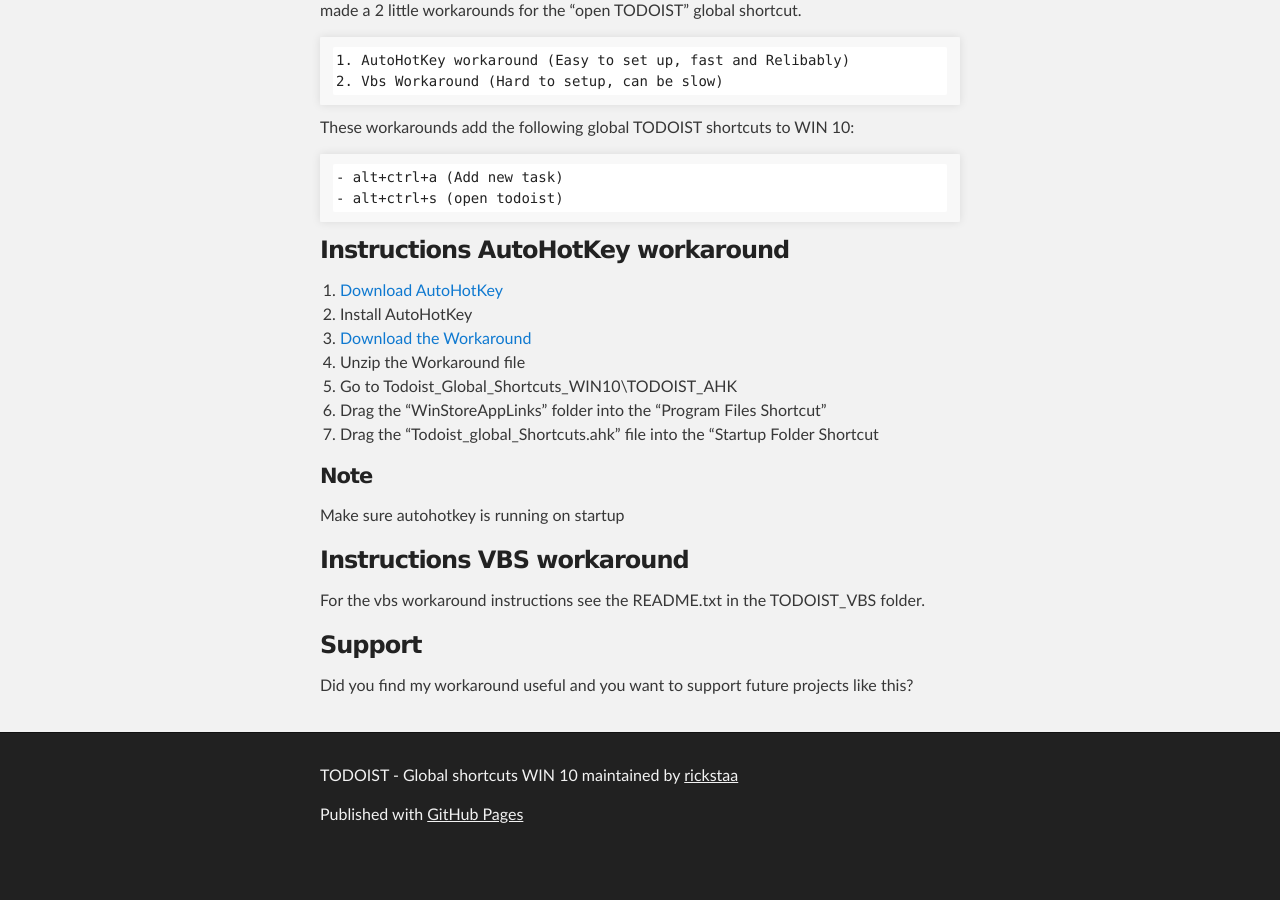
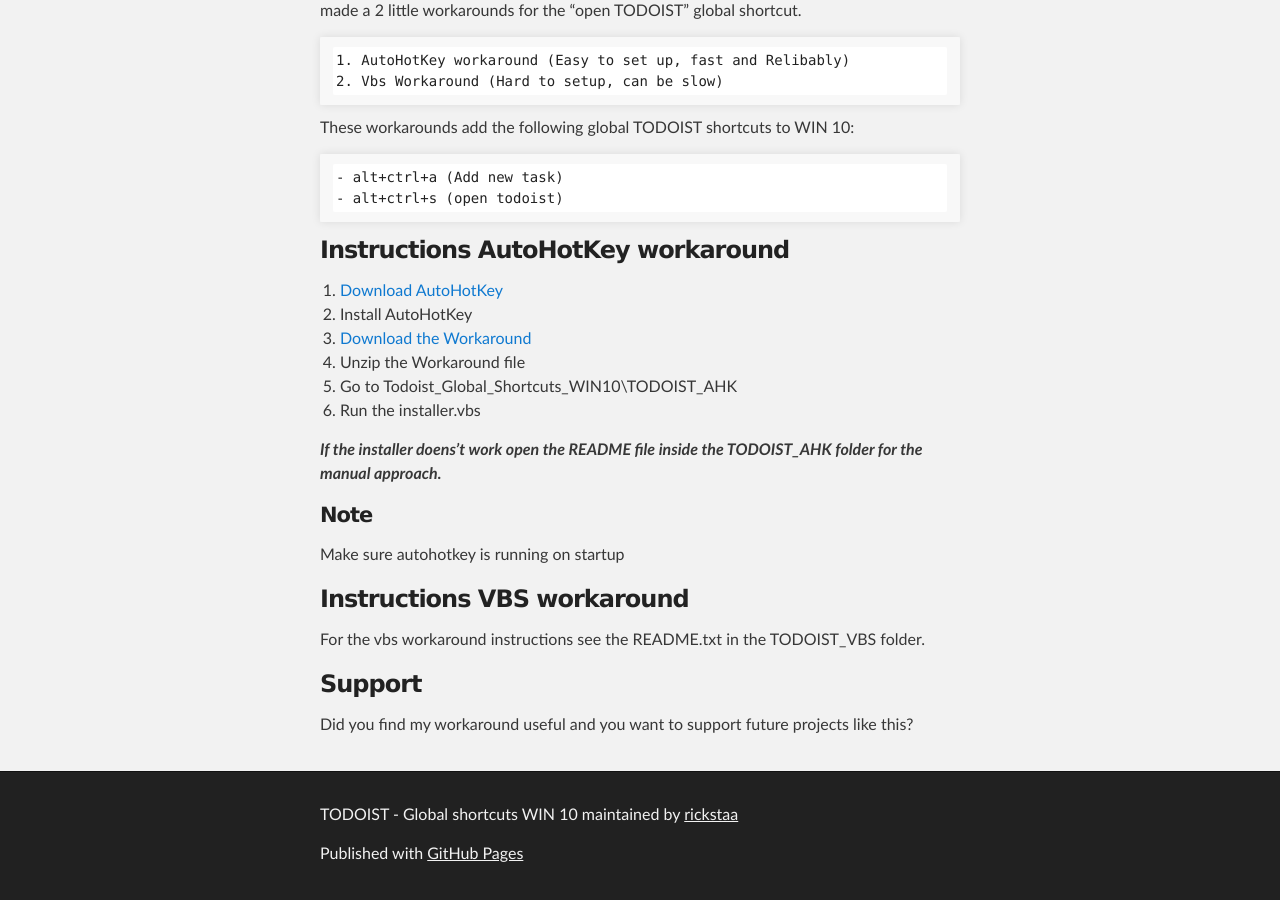
Before and after one commit to rickstaa/todoist-global-shortcuts-WIN10, a Jekyll site: the page built from index.md, in a window 1280 px wide and 900 px high, scrolled down 576 px. Built offline with Jekyll 4.4.1, drawn with Linux system fonts in a browser that asks for light colours; our own code applies the rules of GitHub Pages for plain Markdown files; a script that is not in the unit is left out; before the commit the page ends 1437 px from its top, so only the background shows below that.

Commit message:
Update index.md

```diff
--- a/index.md
+++ b/index.md
@@ -18,8 +18,9 @@ These workarounds add the following global TODOIST shortcuts to WIN 10:
 3. [Download the Workaround](https://github.com/rickstaa/Todoist_Global_Shortcuts_WIN10/archive/master.zip)
 4. Unzip the Workaround file
 5. Go to Todoist_Global_Shortcuts_WIN10\TODOIST_AHK
-6. Drag the "WinStoreAppLinks" folder into the "Program Files Shortcut"
-7. Drag the "Todoist_global_Shortcuts.ahk" file into the "Startup Folder Shortcut
+6. Run the installer.vbs
+
+_**If the installer doens't work open the README file inside the TODOIST_AHK folder for the manual approach.**_
 
 #### Note
 Make sure autohotkey is running on startup
```
